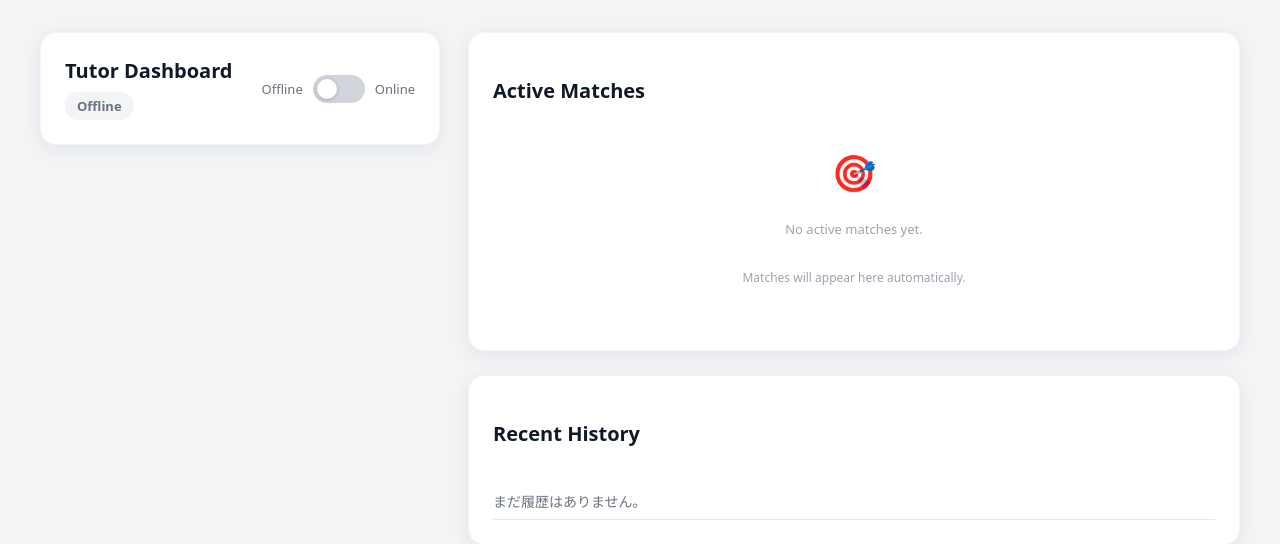
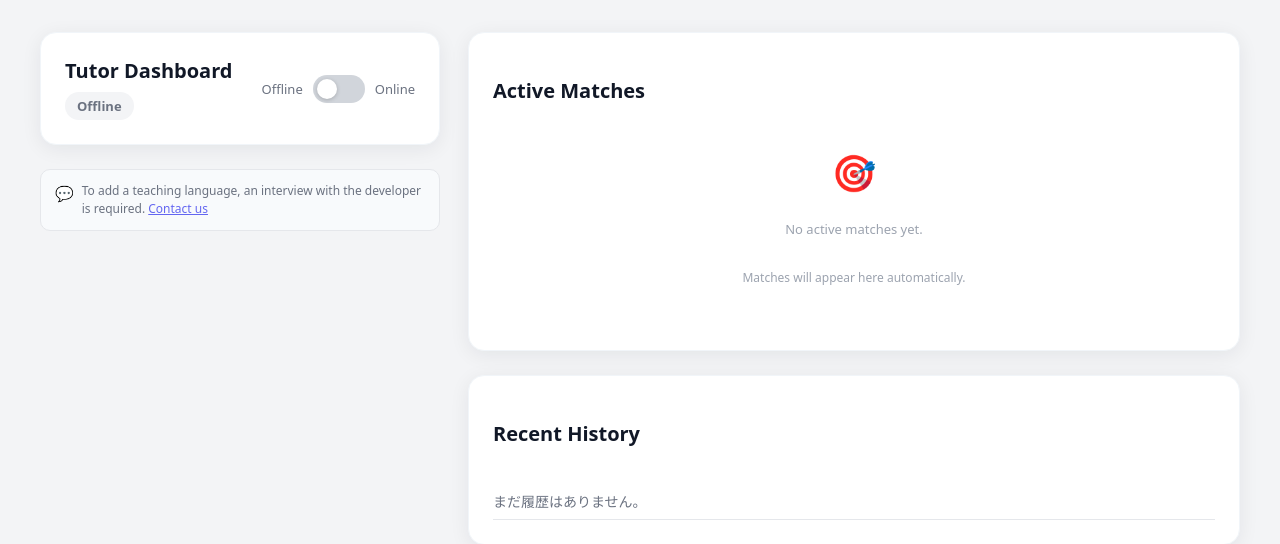
Before and after one commit to Zitatori/Django-5min-LanguageApp, a Django app: page /tutor/dashboard/ in a window 1280 px wide. Shown: the part 54-598 px from the top of the page. Run offline with Django 4.2, Linux system fonts and the light colour scheme; the visitor is signed in with stand-in values (Sample User, id 1); data comes from the database, SQL or seed files in the repository; data that the repository does not hold is empty; some libraries are stand-ins or nearby versions.

Commit message:
Add teaching language notice to tutor dashboard
Informs tutors that adding a teaching language requires
an interview with the developer, with a contact link.

Co-Authored-By: Claude Sonnet 4.6 <noreply@anthropic.com>

```diff
--- a/templates/core/tutor_dashboard.html
+++ b/templates/core/tutor_dashboard.html
@@ -126,6 +126,12 @@
   </div>
 </div>
 {% endif %}
+
+{# ── 言語追加案内 ── #}
+<div class="td-lang-notice">
+  <span class="td-lang-notice-icon">💬</span>
+  <span>{% trans "To add a teaching language, an interview with the developer is required." %} <a href="mailto:quicklesson.contact@gmail.com" class="td-lang-notice-link">{% trans "Contact us" %}</a></span>
+</div>
 
 </div>{# /td-col-left #}
 <div class="td-col-right">
@@ -344,6 +350,24 @@
   .td-empty-icon { font-size: 36px; margin-bottom: 4px; }
   .td-empty-state p { font-size: 13px; }
 
+  /* ── 言語追加案内 ── */
+  .td-lang-notice {
+    display: flex;
+    align-items: flex-start;
+    gap: 8px;
+    background: #f8fafc;
+    border: 1px solid #e5e7eb;
+    border-radius: 10px;
+    padding: 12px 14px;
+    font-size: 12px;
+    color: #6b7280;
+    line-height: 1.5;
+    margin-bottom: 16px;
+  }
+  .td-lang-notice-icon { flex-shrink: 0; font-size: 15px; }
+  .td-lang-notice-link { color: #6366f1; text-decoration: underline; }
+  .td-lang-notice-link:hover { color: #4f46e5; }
+
   /* ── PC 2カラムレイアウト ── */
   @media (min-width: 900px) {
     .td-pc-grid {
```
Also changed, not shown: locale/es/LC_MESSAGES/django.po, locale/fr/LC_MESSAGES/django.po, locale/ja/LC_MESSAGES/django.po, 3 other files.
